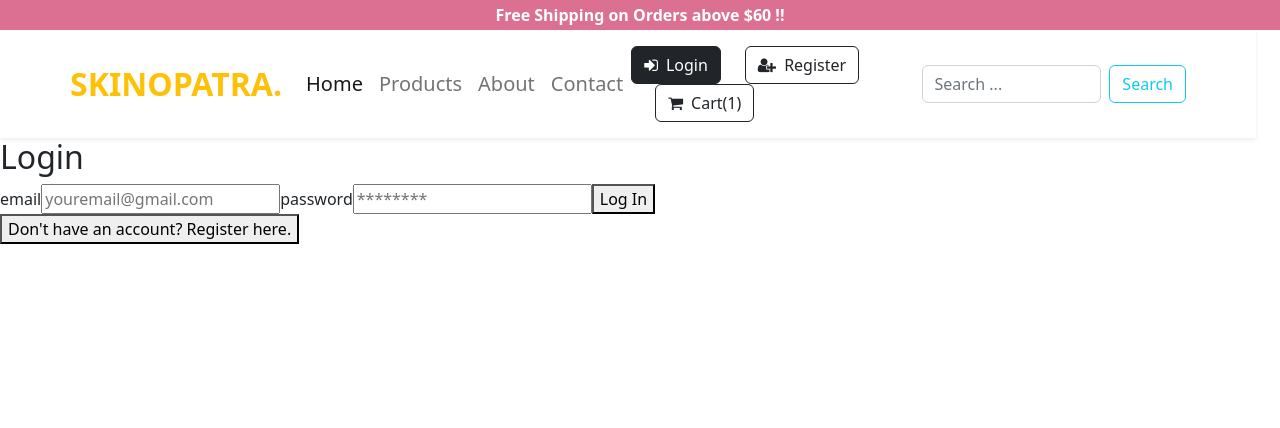
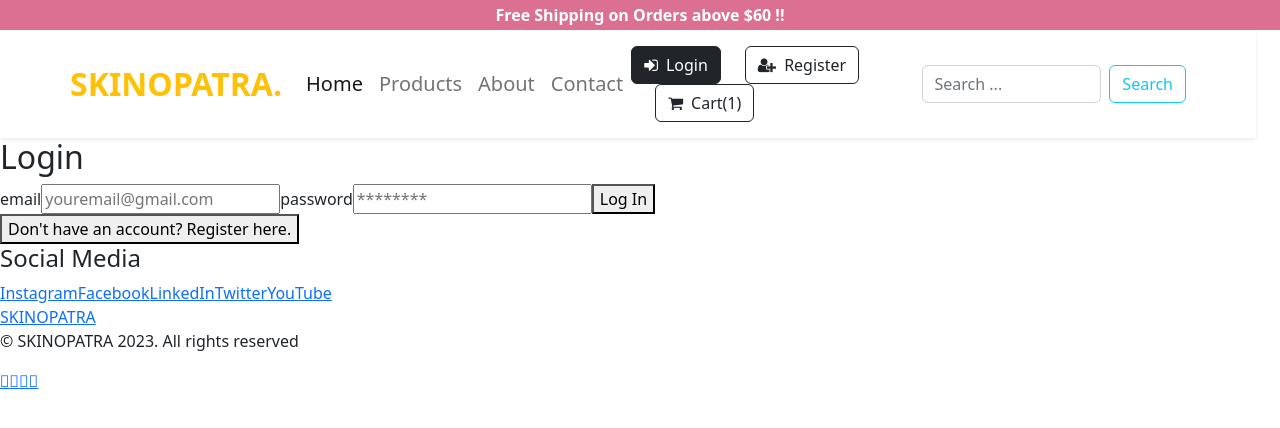
Before and after one commit to QuincyOliech/skinopatra, a React (Create React App) app: page /login in a window 1280 px wide. Shown: the top 428 px of the page. Built offline with nearby package versions, Linux system fonts and the light colour scheme.

Commit message:
added footer component

```diff
--- a/src/components/App.js
+++ b/src/components/App.js
@@ -7,6 +7,7 @@ import Products from './Products';
 import Product from './Product';
 import About from '../pages/About';
 import Login from '../pages/Login';
+import Footer from './Footer';
 import Register from '../pages/Register';
 
 function App() {
@@ -24,6 +25,7 @@ function App() {
           <Route exact path="/about" element={<About/>}/>
           <Route exact path="/login" element={<Login/>}/>
         </Routes>
+        <Footer/>
       </header>
     </div>
   );
--- /dev/null
+++ b/src/components/Footer.js
@@ -0,0 +1,59 @@
+import React from "react";
+import { FontAwesomeIcon } from '@fortawesome/react-fontawesome'
+import { faAddressBook } from '@fortawesome/free-solid-svg-icons'
+import { faFacebookF } from '@fortawesome/free-brands-svg-icons'
+
+import { faFreebsd } from '@fortawesome/free-brands-svg-icons'
+
+
+function Footer(){
+    return (
+        <div className="footer">
+               <div className="footer">
+        <div className="footerContainer">
+            <div className="footerLinks">
+                <div className="footerLinkWrapper">
+                    <div className="footerLinkItems">
+                        <h4>Social Media</h4>
+                        <a href="/">Instagram</a>
+                        <a href="/">Facebook</a>
+                        <a href="/">LinkedIn</a>
+                        <a href="/">Twitter</a>
+                        <a href="/">YouTube</a>
+                    </div>
+                </div>
+            </div>
+            <div className="socialMedia">
+                <div className="socialMediaWrap">
+                    <div className="footerLogo">
+                       <a href="/" id="footerLogo">
+                        <i className="fa-solid fa-spray-can-sparkles"></i>SKINOPATRA
+                       </a>
+                    </div>
+                    <p className="websiteRights">&copy; SKINOPATRA 2023. All rights reserved</p>
+                    <div className="socialIcons">
+                        <a href="/" className="socialIconLink" target="_blank">
+                            <i className="fab fa-instagram"></i>
+                        </a>
+                        <a href="/" className="socialIconLink" target="_blank">
+                        <FontAwesomeIcon icon="fa-facebook-f" />
+                        </a>
+                        <a href="/" className="socialIconLink" target="_blank">
+                            <i className="fab fa-linkedin"></i>
+                        </a>
+                        <a href="/" className="socialIconLink" target="_blank">
+                            <i className="fab fa-twitter"></i>
+                        </a>
+                        <a href="/" className="socialIconLink" target="_blank">
+                            <i className="fab fa-youtube"></i>
+                        </a>
+                    </div>
+                </div>
+            </div>
+        </div>
+      </div>
+        </div>
+    )
+}
+
+export default Footer;
```
